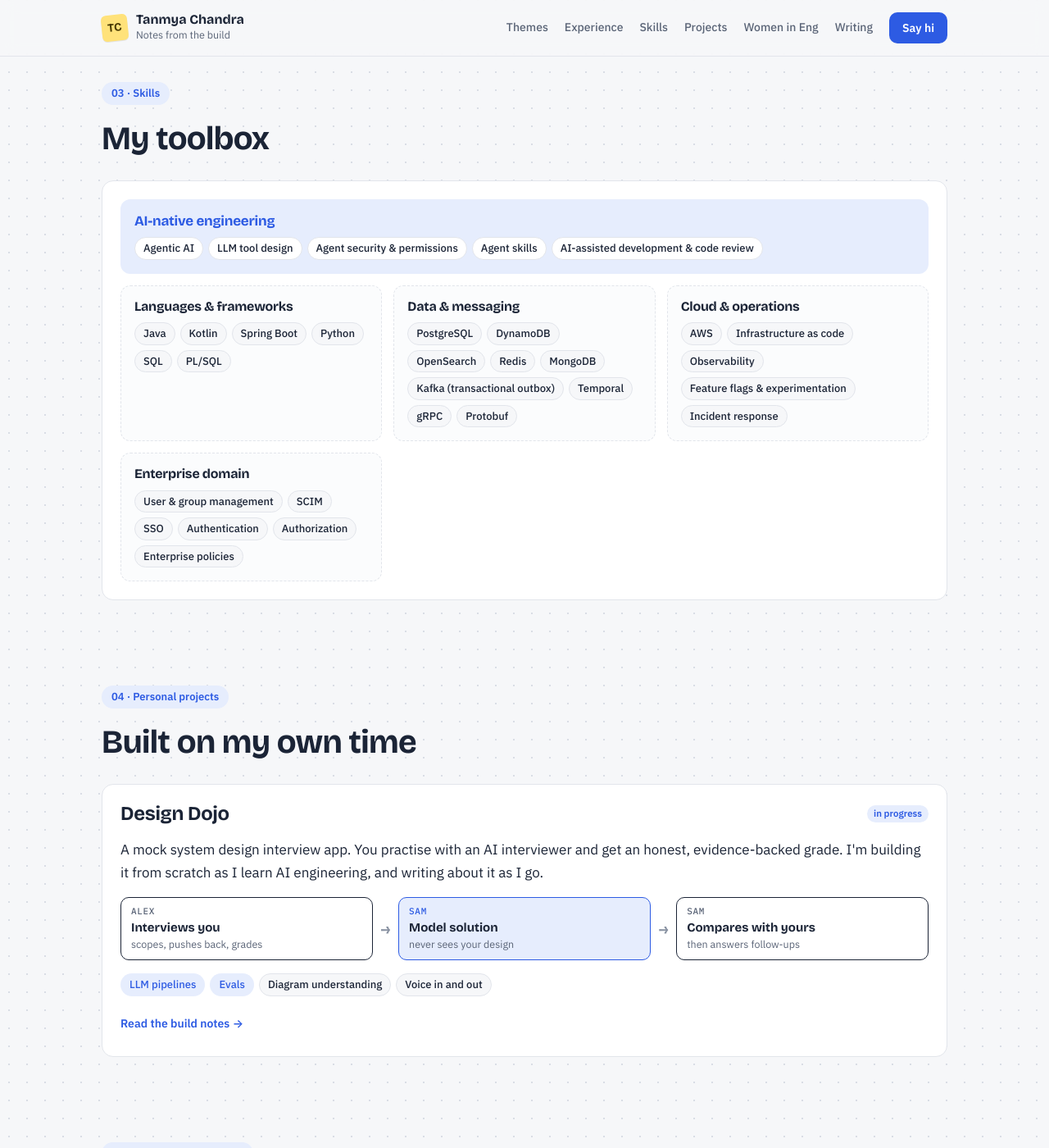
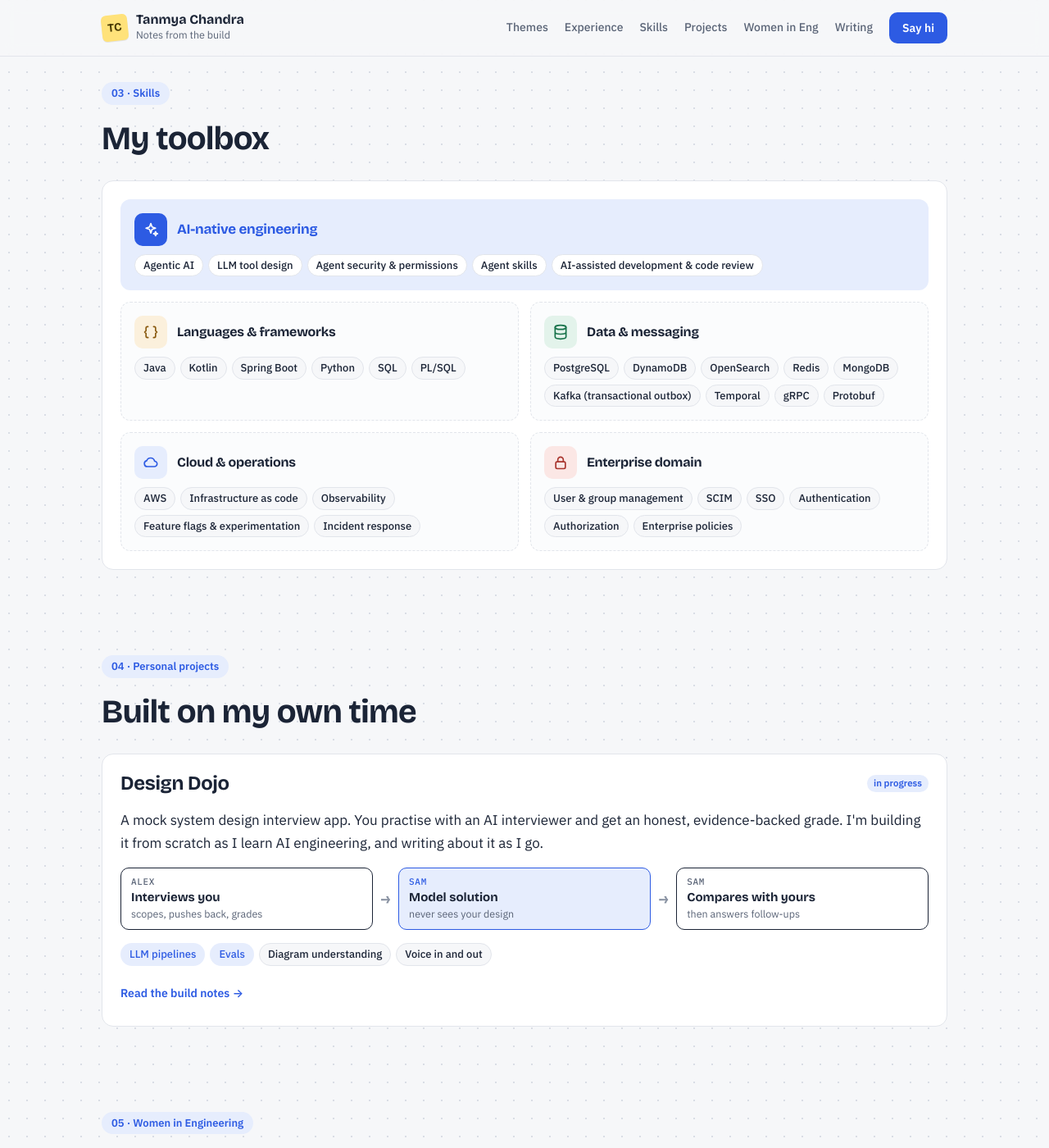
Before and after one commit to TanmyaC/tanmyachandra.github.io, a Jekyll site: the page built from index.html, in a window 1280 px wide and 1400 px high, scrolled down 3113 px. Shown: the whole window at 82% size. Built offline with Jekyll 4.4.1, drawn with Linux system fonts in a browser that asks for light colours.

Commit message:
Add icons to the skills section
Icon tile per skill group (set via icon/tone in _data/skills.yml), a solid
sparkle for AI-native engineering, and a balanced 2x2 grid on desktop.

Co-Authored-By: Claude Opus 5.5 <noreply@anthropic.com>
Claude-Session: https://claude.ai/code/session_01Jj6Ly9MJPqkMe8t1ppGCmM

```diff
--- a/assets/css/main.css
+++ b/assets/css/main.css
@@ -9,6 +9,7 @@
   --sticky: #FFE27A; --sticky-ink: #4A3B00; --hl: #FFE27A;
   --green: #17724A; --green-soft: #E3F3EB;
   --amber: #8A5A10; --amber-soft: #FBF0DC;
+  --red: #A8342D; --red-soft: #FBE7E5;
   --seg1: #8FA8F0; --seg2: #6F8FEA; --seg3: #4E74E4; --seg4: #2D5BE3;
 
   --display: "Bricolage Grotesque", "Avenir Next", "Segoe UI", system-ui, sans-serif;
@@ -200,9 +201,10 @@ a.chip--blue:hover { background: var(--blue); color: var(--on-blue); }
 .edu strong { color: var(--ink); }
 
 /* Skills */
-.skill-grid { display: grid; grid-template-columns: repeat(auto-fit, minmax(280px, 1fr)); gap: 14px; }
+.skill-grid { display: grid; grid-template-columns: repeat(2, minmax(0, 1fr)); gap: 14px; }
 .lev { display: flex; flex-direction: column; gap: 10px; min-width: 0; padding: 16px; border: 1px dashed var(--line); border-radius: 12px; background: var(--sunken); }
 .lev h3 { font-size: 16px; }
+.lev__head { display: flex; align-items: center; gap: 12px; }
 .lev--feature { grid-column: 1 / -1; background: var(--blue-soft); border-color: transparent; }
 .lev--feature h3 { font-size: 17px; color: var(--blue); }
 
@@ -229,6 +231,7 @@ a.chip--blue:hover { background: var(--blue); color: var(--on-blue); }
 .icon-tile--solid { background: var(--blue); color: var(--on-blue); }
 .icon-tile--amber { background: var(--amber-soft); color: var(--amber); }
 .icon-tile--green { background: var(--green-soft); color: var(--green); }
+.icon-tile--red { background: var(--red-soft); color: var(--red); }
 .goals { display: flex; flex-wrap: wrap; gap: 10px; }
 .goal {
   display: inline-flex; align-items: center; gap: 10px; padding: 6px 16px 6px 6px;
@@ -331,6 +334,7 @@ a.chip--blue:hover { background: var(--blue); color: var(--on-blue); }
   .section { padding-top: 72px; }
   .pipe { flex-direction: column; }
   .pipe .node { flex: none; }
+  .skill-grid { grid-template-columns: 1fr; }
   .arrow { transform: rotate(90deg); }
   .guards .node { margin-left: calc(var(--i) * 8px); }
   .career-bar span { font-size: 0; padding: 0; }
--- a/index.html
+++ b/index.html
@@ -120,12 +120,12 @@ layout: default
     <div class="fig">
       <div class="skill-grid">
         <div class="lev lev--feature">
-          <h3>{{ sk.featured.name }}</h3>
+          <h3 class="lev__head"><span class="icon-tile icon-tile--solid">{% include icon.html name=sk.featured.icon size=20 %}</span>{{ sk.featured.name }}</h3>
           <div class="chips">{% for i in sk.featured.items %}<span class="chip chip--white">{{ i }}</span>{% endfor %}</div>
         </div>
         {%- for g in sk.groups %}
         <div class="lev">
-          <h3>{{ g.name }}</h3>
+          <h3 class="lev__head"><span class="icon-tile icon-tile--{{ g.tone | default: 'blue' }}">{% include icon.html name=g.icon size=20 %}</span>{{ g.name }}</h3>
           <div class="chips">{% for i in g.items %}<span class="chip">{{ i }}</span>{% endfor %}</div>
         </div>
         {%- endfor %}
```
Also changed, not shown: _data/skills.yml (+6 -4 lines).
